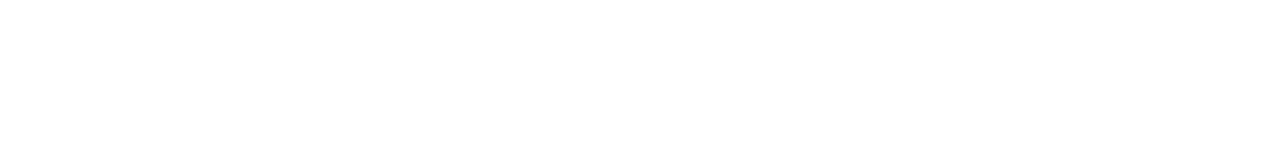
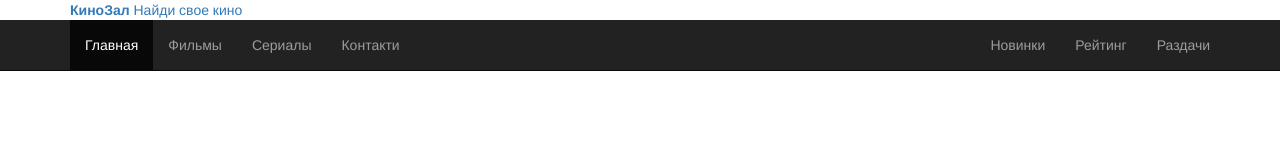
Before and after one commit to SergeyEdamenko/kinozal-template__hw, a website: page index.html in a window 1280 px wide. Drawn offline with Linux system fonts and the light colour scheme.

Commit message:
Разметка блока header

```diff
--- a/index.html
+++ b/index.html
@@ -4,13 +4,12 @@
 
 <head>
   <meta charset="UTF-8">
-  <meta name="viewport"
-        content="width=device-width, initial-scale=1.0, minimum-scale=1.0">
+  <meta name="viewport" content="width=device-width, initial-scale=1.0, minimum-scale=1.0">
   <meta http-equiv="X-UA-Compatible" content="ie=edge">
   <title>КиноЗал</title>
   <link href="libs/bootstrap/dist/css/bootstrap.min.css" rel="stylesheet">
   <link href="https://fonts.googleapis.com/css2?family=PT+Sans:wght@400;700&family=PT+Serif:wght@400;700&display=swap"
-        rel="stylesheet">
+    rel="stylesheet">
   <link href="assets/css/style.css" rel="stylesheet">
   <link rel="icon" href="assets/img/favicon.png" type="image/x-icon">
   <!--[if lt IE 9]>
@@ -21,9 +20,55 @@
 
 <body>
 
+  <head class="header">
+    <div class="header-logo">
+      <div class="container">
+        <a href="/">
 
-<script src="libs/jquery/dist/jquery.min.js"></script>
-<script src="libs/bootstrap/dist/js/bootstrap.min.js"></script>
+          <strong class="header-logo__title">КиноЗал</strong>
+
+          <span class="header-logo__description">Найди свое кино</span>
+
+        </a>
+      </div>
+    </div>
+
+    <div class="header-menu">
+      <nav class="navbar navbar-inverse navbar-static-top">
+        <div class="container">
+
+          <div class="navbar-header">
+            <button type="button" class="navbar-toggle collapsed" data-toggle="collapse" data-target="#navbar-top"
+              aria-expanded="false">
+              <span class="sr-only">Toggle navigation</span>
+              <span class="icon-bar"></span>
+              <span class="icon-bar"></span>
+              <span class="icon-bar"></span>
+            </button>
+          </div>
+
+          <div class="collapse navbar-collapse" id="navbar-top">
+            <ul class="nav navbar-nav navbar-left">
+              <li class="active"><a href="#">Главная</a></li>
+              <li><a href="#">Фильмы</a></li>
+              <li><a href="#">Сериалы</a></li>
+              <li><a href="#">Контакти</a></li>
+            </ul>
+            <ul class="nav navbar-nav navbar-right">
+              <li><a href="#">Новинки</a></li>
+              <li><a href="#">Рейтинг</a></li>
+              <li><a href="#">Раздачи</a></li>
+            </ul>
+          </div>
+        </div>
+      </nav>
+    </div>
+
+
+  </head>
+
+  <script src="libs/jquery/dist/jquery.min.js"></script>
+  <script src="libs/bootstrap/dist/js/bootstrap.min.js"></script>
 </body>
 
 </html>
```
